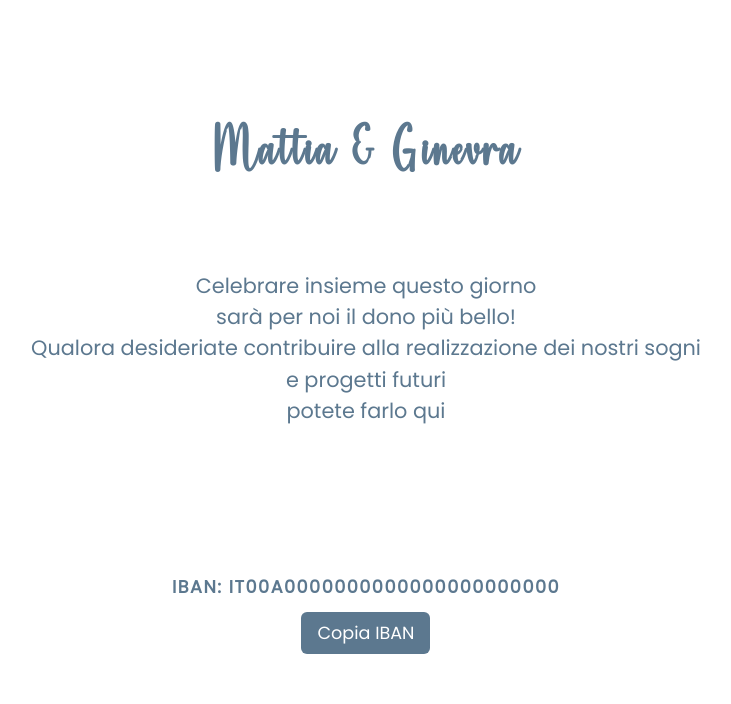
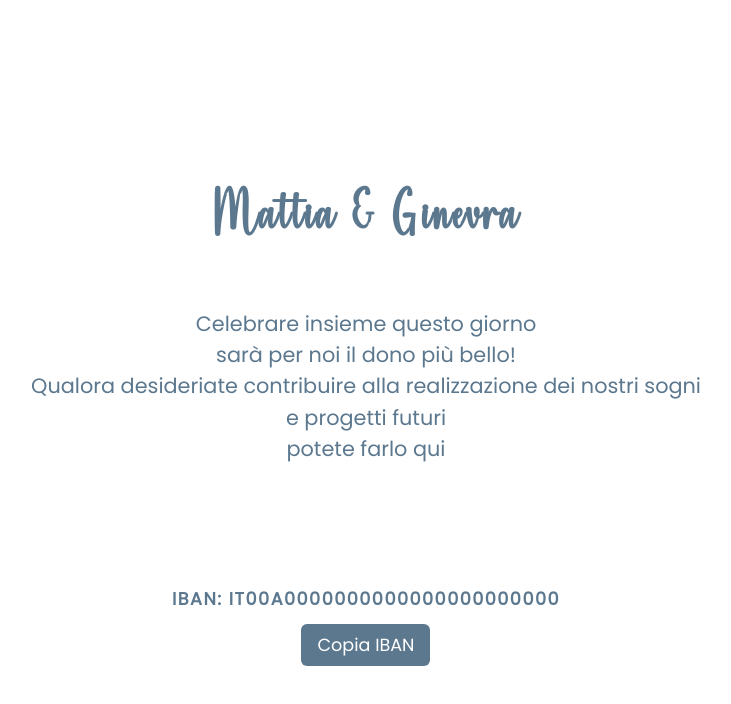
Before and after one commit to mattiaeginevra/partecipazioni, a plain HTML site: page index.html in a window 1280 px wide. Shown: the whole page, without its empty margins (274-1005 px from the left). Drawn offline with Linux system fonts and the light colour scheme.

Commit message:
Update index.html

```diff
--- a/index.html
+++ b/index.html
@@ -33,7 +33,7 @@
       font-family: 'Gladiola', serif;
       font-size: 3em;
       font-weight: bold;
-      margin-top: 10%;
+      margin-top: 15%;
       letter-spacing: 2px;
       animation: slideInFromLeft 1.5s ease forwards;
       opacity: 0;
@@ -56,7 +56,7 @@
       opacity: 0;
     }
     .iban-box {
-      margin-bottom: 10%;
+      margin-bottom: 15%;
       margin-top: 60px;
       padding: 18px 32px;
       border-radius: 10px;
```
